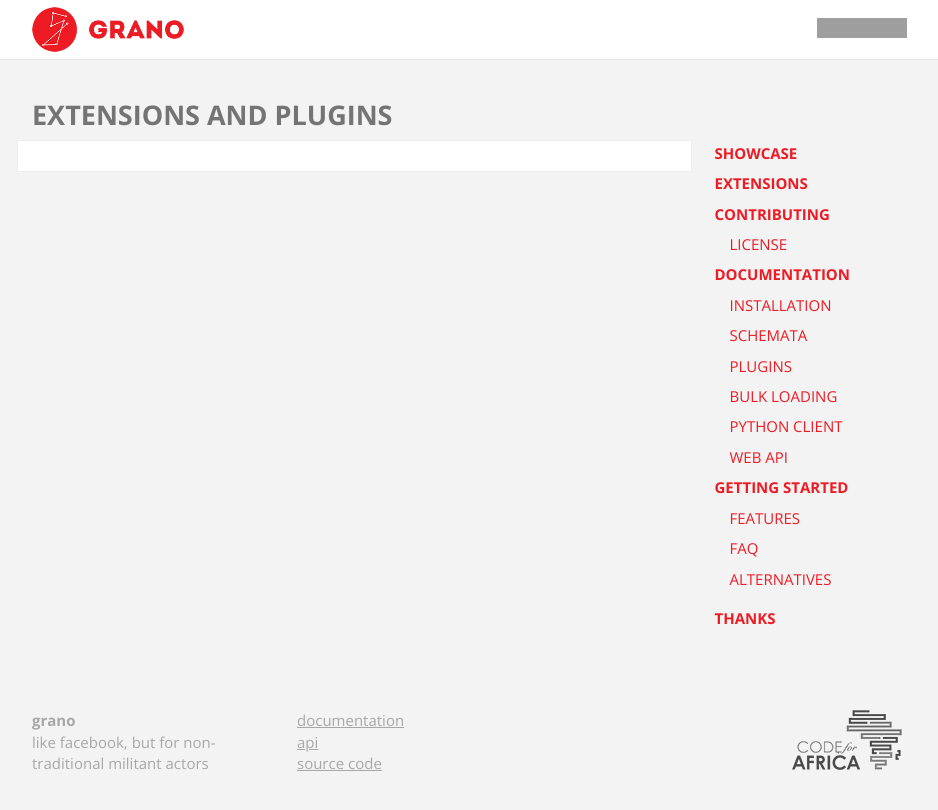
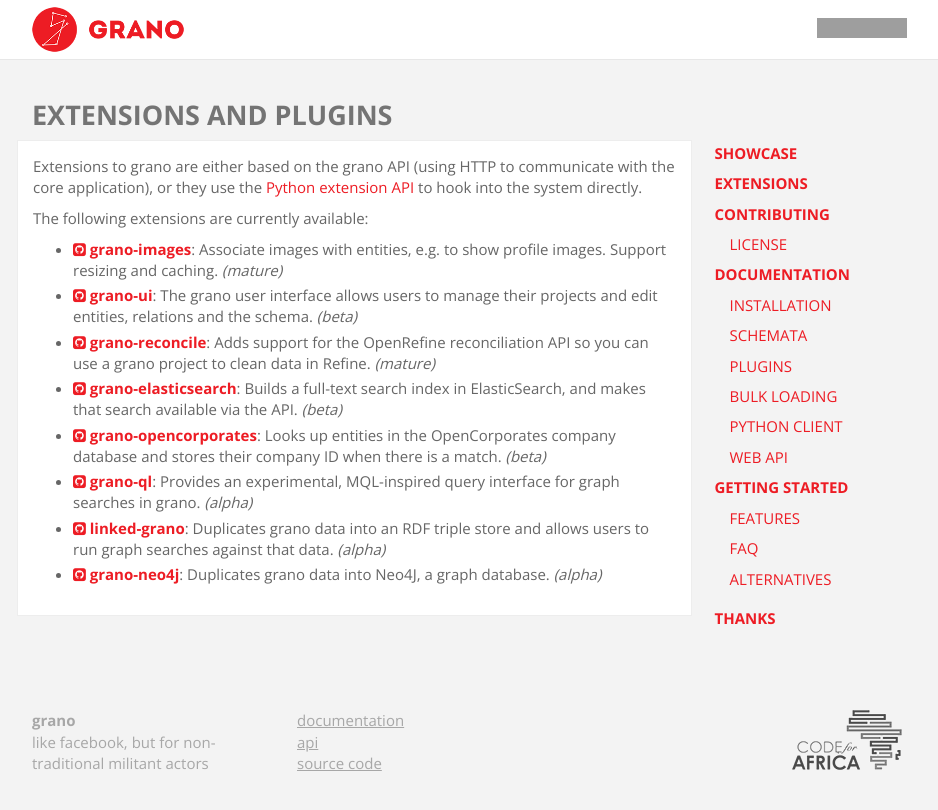
Before and after one commit to ANCIR/granoproject.org, a Jekyll site: the page built from extensions.md, in a window 1280 px wide. Shown: the top 810 px of the page, without its empty margins (173-1111 px from the left). Built offline with Jekyll 4.4.1, drawn with Linux system fonts in a browser that asks for light colours; nearby versions of some CDN libraries; Markdown is read by kramdown in place of the engine named in the settings; grey boxes are pictures that could not be loaded.

Commit message:
Extensions page.

```diff
--- /dev/null
+++ b/_data/extensions.yaml
@@ -0,0 +1,40 @@
+
+- title: grano-images
+  description: 'Associate images with entities, e.g. to show profile images. Support resizing and caching.'
+  repo: granoproject/grano-images
+  state: mature
+
+- title: grano-ui
+  description: 'The grano user interface allows users to manage their projects and edit entities, relations and the schema.'
+  repo: granoproject/grano-ui
+  state: beta
+
+- title: grano-reconcile
+  description: 'Adds support for the OpenRefine reconciliation API so you can use a grano project to clean data in Refine.'
+  repo: granoproject/grano-reconcile
+  state: mature
+
+- title: grano-elasticsearch
+  description: 'Builds a full-text search index in ElasticSearch, and makes that search available via the API.'
+  repo: granoproject/grano-elasticsearch
+  state: beta
+
+- title: grano-opencorporates
+  description: 'Looks up entities in the OpenCorporates company database and stores their company ID when there is a match.'
+  repo: granoproject/grano-opencorporates
+  state: beta
+
+- title: grano-ql
+  description: 'Provides an experimental, MQL-inspired query interface for graph searches in grano.'
+  repo: granoproject/grano-ql
+  state: alpha
+
+- title: linked-grano
+  description: 'Duplicates grano data into an RDF triple store and allows users to run graph searches against that data.'
+  repo: pudo/linked-grano
+  state: alpha
+
+- title: grano-neo4j
+  description: 'Duplicates grano data into Neo4J, a graph database.'
+  repo: granoproject/grano-neo4j
+  state: alpha
--- a/extensions.md
+++ b/extensions.md
@@ -3,3 +3,13 @@
 title: Extensions and Plugins
 menu_title: Extensions
 ---
+
+Extensions to grano are either based on the grano API (using HTTP to communicate with the core application), or they use the [Python extension API](/docs/plugins) to hook into the system directly.
+
+The following extensions are currently available:
+
+<ul>
+{% for ext in site.data.extensions %}
+    <li><a href="https://github.com/{{ext.repo}}"><i class="fa fa-github-square"></i> <strong>{{ext.title}}</strong></a>: {{ext.description}} <em>({{ext.state}})</em></li>
+{% endfor %}
+</ul>
```
